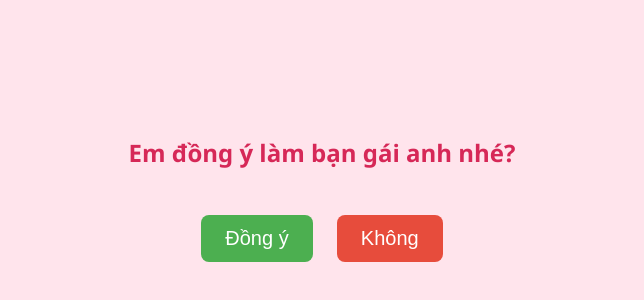
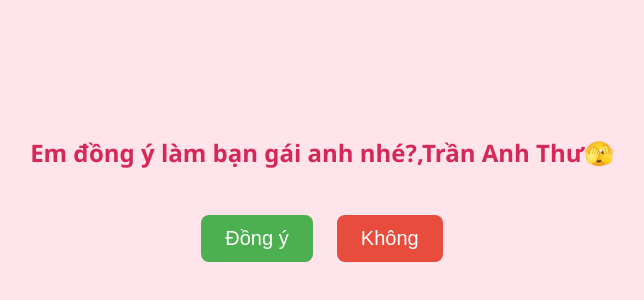
Before and after one commit to trungnihboss/ban-thu, a plain HTML site: page index.html in a window 1280 px wide. Shown: the part 204-504 px from the top of the page, without its empty margins (318-962 px from the left). Drawn offline with Linux system fonts and the light colour scheme.

Commit message:
Update index.html

```diff
--- a/index.html
+++ b/index.html
@@ -64,7 +64,7 @@
   </style>
 </head>
 <body>
-  <h1>Em đồng ý làm bạn gái anh nhé?</h1>
+  <h1>Em đồng ý làm bạn gái anh nhé?,Trần Anh Thư🫣</h1>
   <div class="buttons">
     <button id="yesBtn">Đồng ý</button>
     <button id="noBtn">Không</button>
```
